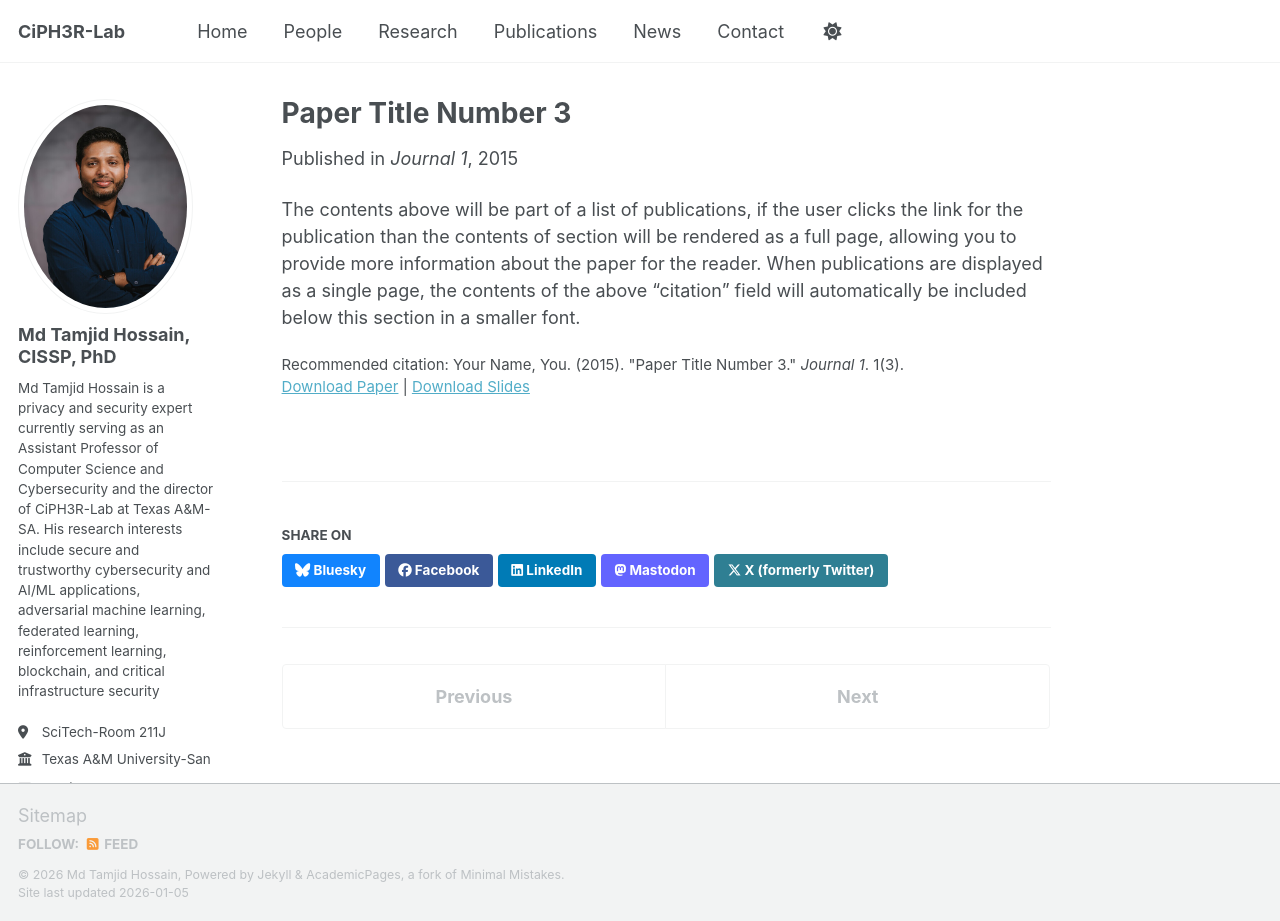
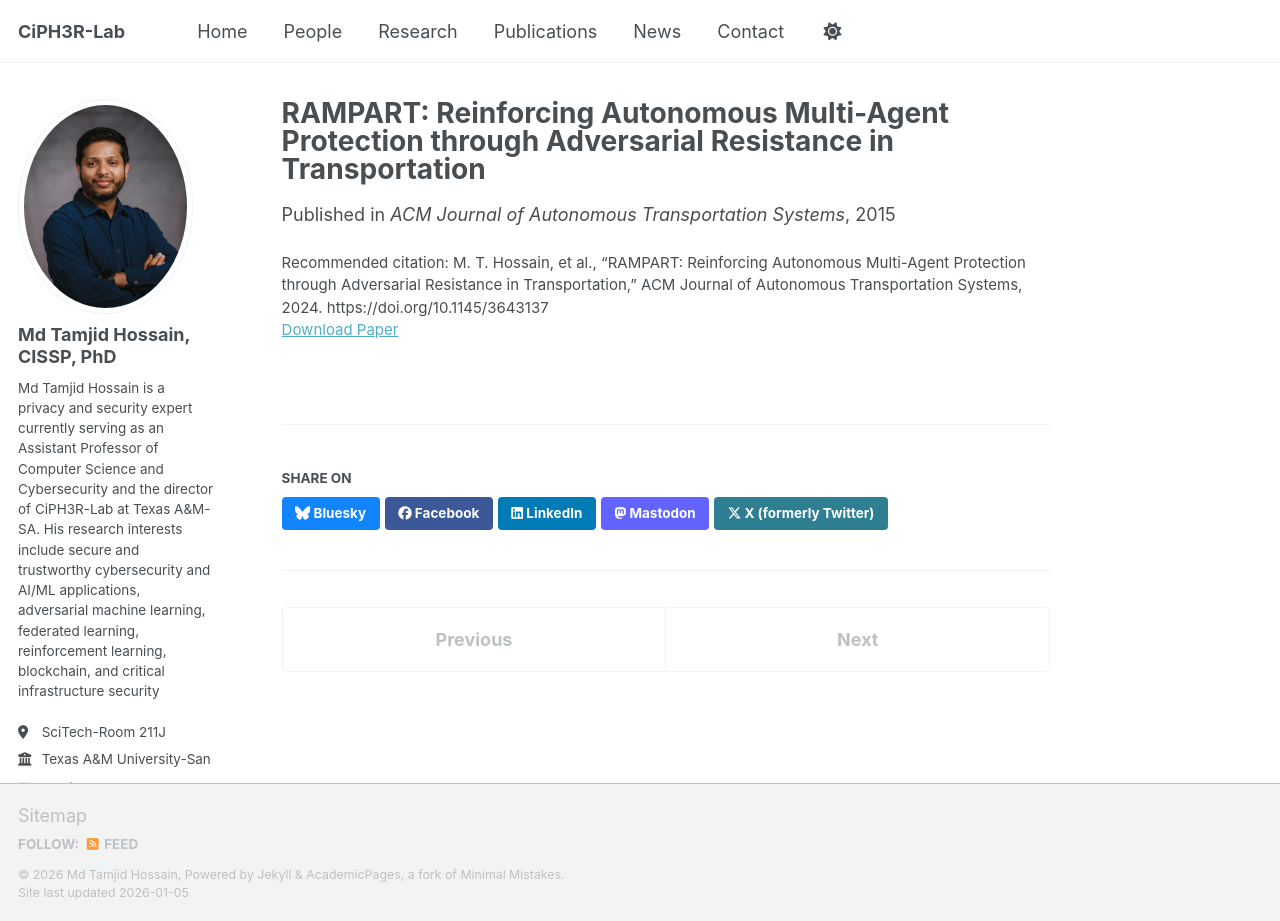
Before and after one commit to ciph3rLab/ciph3rLab.github.io, a Jekyll site: the page built from _publications/2015-10-01-paper-title-number-3.md, in a window 1280 px wide and 921 px high. Built offline with Jekyll 4.4.1, drawn with Linux system fonts in a browser that asks for light colours; some web fonts are replaced; a script bundle is joined from its source files by our own code; library files that are not in the unit come from our copies.

Commit message:
3rd Paper

```diff
--- a/_publications/2015-10-01-paper-title-number-3.md
+++ b/_publications/2015-10-01-paper-title-number-3.md
@@ -1,14 +1,10 @@
 ---
-title: "Paper Title Number 3"
+title: "RAMPART: Reinforcing Autonomous Multi-Agent Protection through Adversarial Resistance in Transportation"
 collection: publications
 category: manuscripts
-permalink: /publication/2015-10-01-paper-title-number-3
-excerpt: 'This paper is about the number 3. The number 4 is left for future work.'
-date: 2015-10-01
-venue: 'Journal 1'
-slidesurl: 'https://academicpages.github.io/files/slides3.pdf'
-paperurl: 'https://academicpages.github.io/files/paper3.pdf'
-citation: 'Your Name, You. (2015). &quot;Paper Title Number 3.&quot; <i>Journal 1</i>. 1(3).'
+permalink: /publication/2024-01-01-rampart-transportation
+excerpt: "Adversarially robust multi-agent protection for autonomous transportation systems."
+venue: "ACM Journal of Autonomous Transportation Systems"
+paperurl: "https://dl.acm.org/doi/10.1145/3643137"
+citation: "M. T. Hossain, et al., “RAMPART: Reinforcing Autonomous Multi-Agent Protection through Adversarial Resistance in Transportation,” ACM Journal of Autonomous Transportation Systems, 2024. https://doi.org/10.1145/3643137"
 ---
-
-The contents above will be part of a list of publications, if the user clicks the link for the publication than the contents of section will be rendered as a full page, allowing you to provide more information about the paper for the reader. When publications are displayed as a single page, the contents of the above "citation" field will automatically be included below this section in a smaller font.
```
